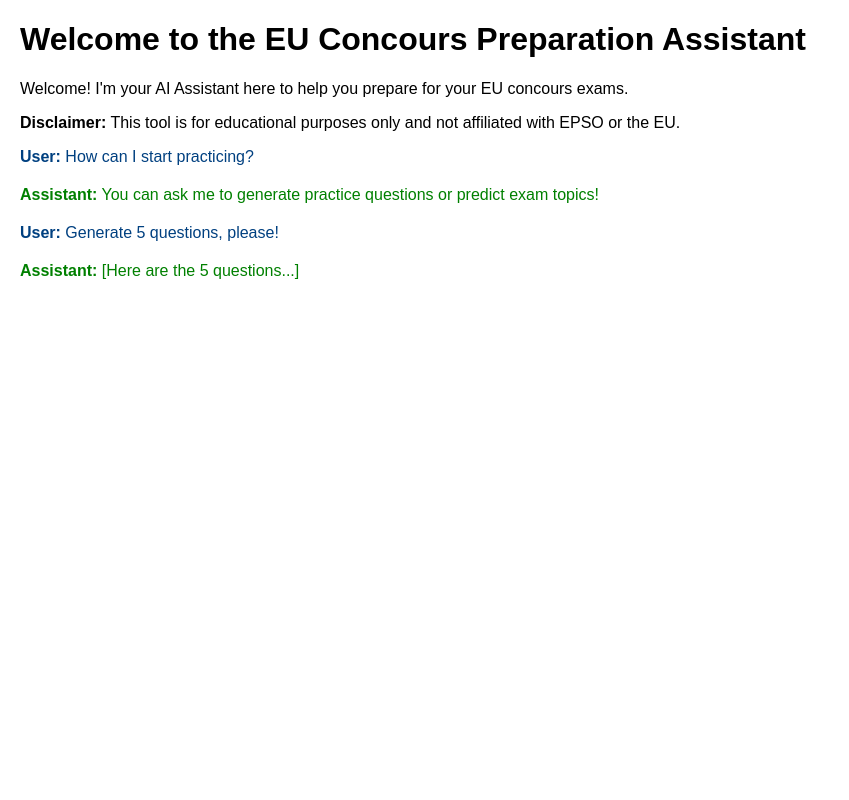
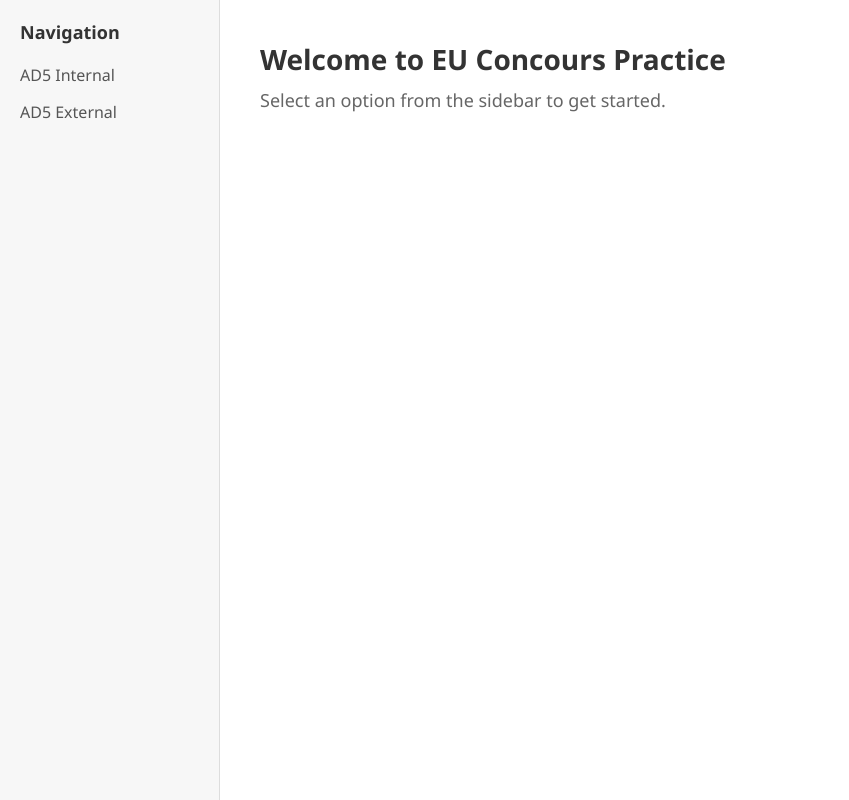
Before and after one commit to TechChez/ConcourAssist, a plain HTML site: page index.html in a window 1280 px wide. Shown: the whole page, without its empty margins (0-849 px from the left). Drawn offline with Linux system fonts and the light colour scheme.

Commit message:
Add files via upload

```diff
--- a/index.html
+++ b/index.html
@@ -2,27 +2,69 @@
 <html lang="en">
 <head>
   <meta charset="UTF-8">
-  <title>EU Concours Preparation Assistant</title>
+  <meta name="viewport" content="width=device-width, initial-scale=1.0">
+  <title>EU Concours Practice</title>
   <style>
-    body { font-family: Arial, sans-serif; margin: 20px; }
-    .message { margin-bottom: 20px; }
-    .user { color: #004080; }
-    .assistant { color: #008000; }
+    * {
+      margin: 0;
+      padding: 0;
+      box-sizing: border-box;
+      font-family: 'Segoe UI', Tahoma, Geneva, Verdana, sans-serif;
+    }
+    body {
+      display: flex;
+      min-height: 100vh;
+    }
+    .sidebar {
+      width: 220px;
+      background-color: #f7f7f7;
+      padding: 20px;
+      border-right: 1px solid #ddd;
+    }
+    .sidebar h2 {
+      margin-bottom: 20px;
+      font-size: 18px;
+      color: #333;
+    }
+    .sidebar a {
+      display: block;
+      margin-bottom: 15px;
+      text-decoration: none;
+      color: #555;
+      font-size: 16px;
+      transition: color 0.3s;
+    }
+    .sidebar a:hover {
+      color: #0077cc;
+    }
+    .main-content {
+      flex-grow: 1;
+      padding: 40px;
+      background-color: #fff;
+    }
+    .main-content h1 {
+      font-size: 28px;
+      color: #333;
+      margin-bottom: 10px;
+    }
+    .main-content p {
+      font-size: 18px;
+      color: #666;
+    }
   </style>
 </head>
 <body>
 
-  <h1>Welcome to the EU Concours Preparation Assistant</h1>
-  <p>Welcome! I'm your AI Assistant here to help you prepare for your EU concours exams.</p>
-  <p><strong>Disclaimer:</strong> This tool is for educational purposes only and not affiliated with EPSO or the EU.</p>
+  <div class="sidebar">
+    <h2>Navigation</h2>
+    <a href="#">AD5 Internal</a>
+    <a href="#">AD5 External</a>
+  </div>
 
-  <div class="message user"><strong>User:</strong> How can I start practicing?</div>
-  <div class="message assistant"><strong>Assistant:</strong> You can ask me to generate practice questions or predict exam topics!</div>
-
-  <div class="message user"><strong>User:</strong> Generate 5 questions, please!</div>
-  <div class="message assistant"><strong>Assistant:</strong> [Here are the 5 questions...]</div>
-
-  <!-- You can add more conversation manually here -->
+  <div class="main-content">
+    <h1>Welcome to EU Concours Practice</h1>
+    <p>Select an option from the sidebar to get started.</p>
+  </div>
 
 </body>
 </html>
```
